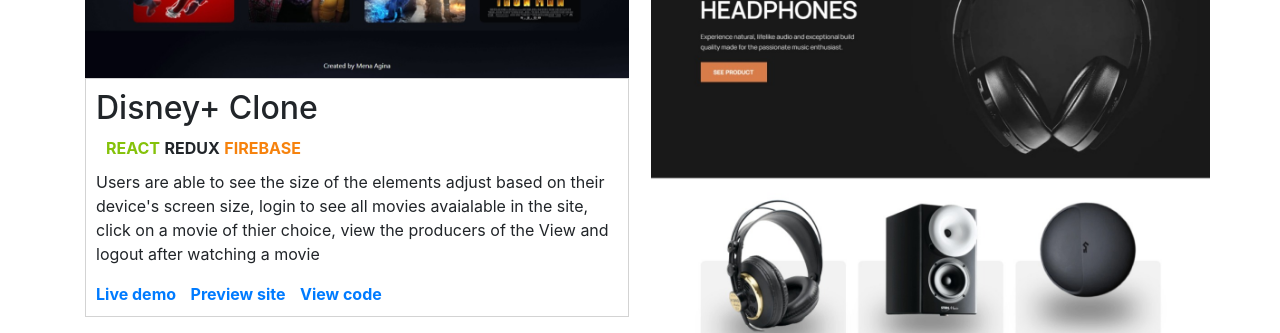
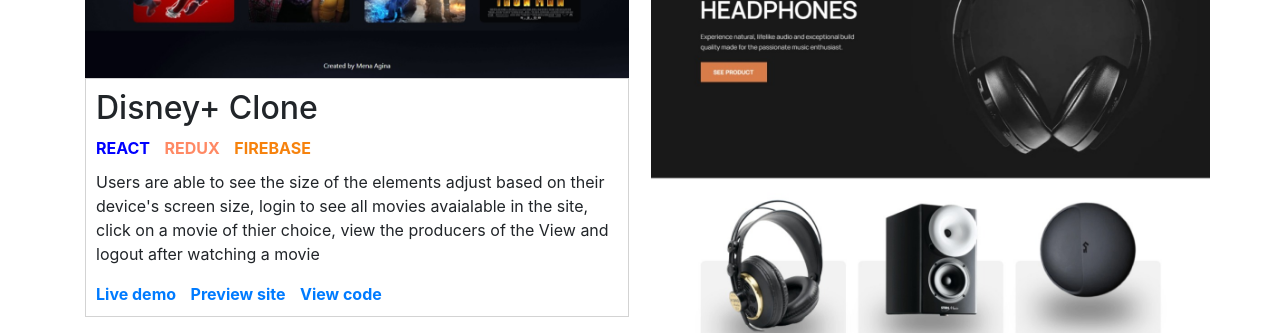
Before and after one commit to aginamena/Portfolio-website, a plain HTML site: page portfolio.html in a window 1280 px wide. Shown: the part 940-1273 px from the top of the page. Drawn offline with nearby package versions, Linux system fonts and the light colour scheme.

Commit message:
added styling to disney+

```diff
--- a/portfolio.css
+++ b/portfolio.css
@@ -80,6 +80,8 @@
   color: blue;
 }
 .redux {
+  color: #ff8964;
+  margin: 0 10px;
 }
 .firebase {
   color: #f6820d;
--- a/portfolio.html
+++ b/portfolio.html
@@ -77,7 +77,7 @@
           <div class="project_description">
             <h2>Disney+ Clone</h2>
             <div>
-              <div class="technologies api">REACT</div>
+              <div class="technologies react">REACT</div>
               <div class="technologies redux">REDUX</div>
               <div class="technologies firebase">FIREBASE</div>
             </div>
```
